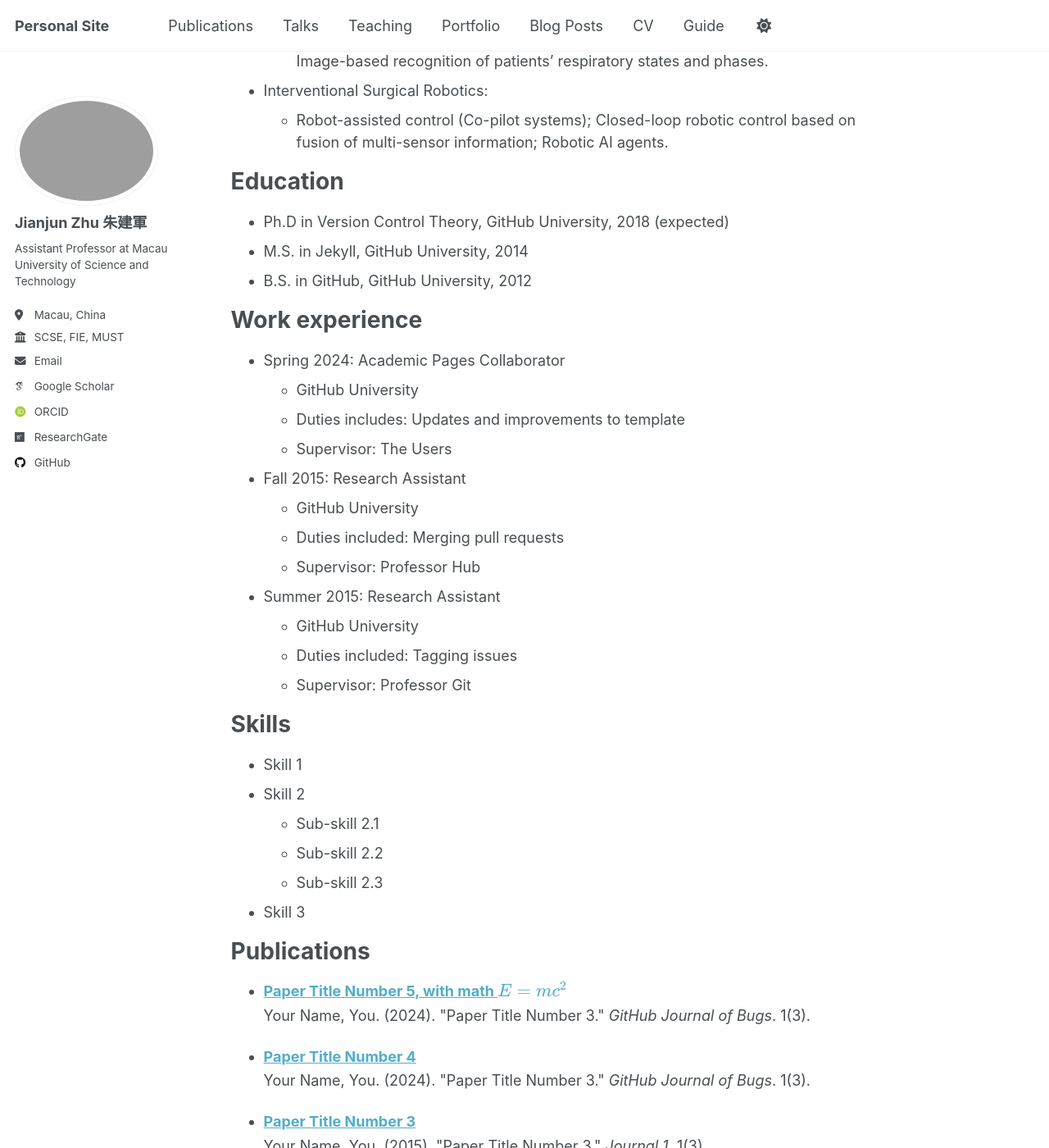
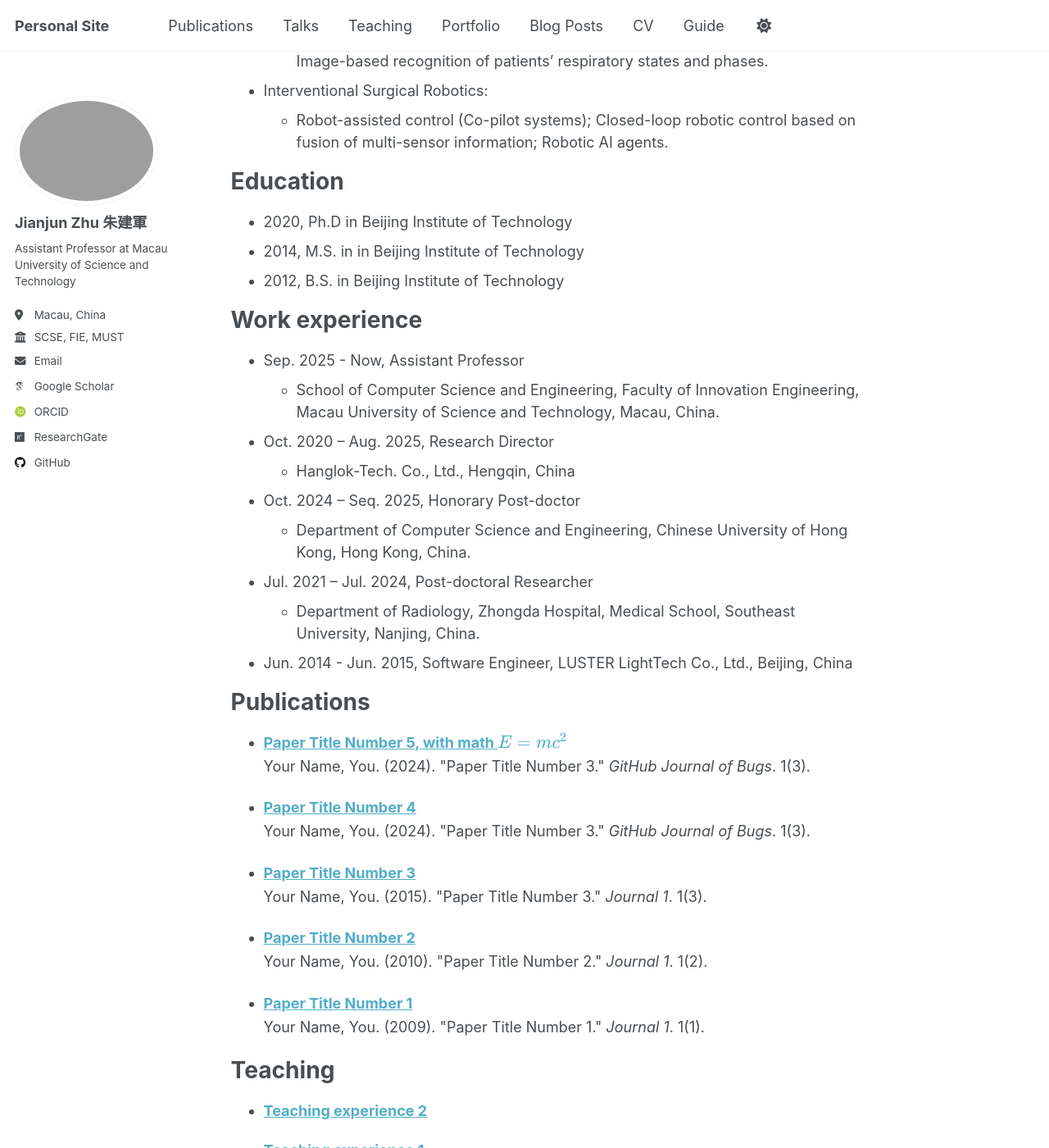
Before and after one commit to JianjunZhu/JianjunZhu.github.io, a Jekyll site: the page built from _pages/about.md, in a window 1280 px wide and 1400 px high, scrolled down 394 px. Shown: the whole window at 82% size. Built offline with Jekyll 4.4.1, drawn with Linux system fonts in a browser that asks for light colours; some web fonts are replaced; a script that is not in the unit is left out; some of the changed text lies outside the part shown.

Commit message:
Update about.md

```diff
--- a/_pages/about.md
+++ b/_pages/about.md
@@ -21,35 +21,27 @@ Research Interests include the following categories:
 
 Education
 ======
-* Ph.D in Version Control Theory, GitHub University, 2018 (expected)
-* M.S. in Jekyll, GitHub University, 2014
-* B.S. in GitHub, GitHub University, 2012
+
+* 2020, Ph.D in Beijing Institute of Technology
+* 2014, M.S. in in Beijing Institute of Technology
+* 2012, B.S. in Beijing Institute of Technology
 
 Work experience
 ======
-* Spring 2024: Academic Pages Collaborator
-  * GitHub University
-  * Duties includes: Updates and improvements to template
-  * Supervisor: The Users
+* Sep. 2025 - Now, Assistant Professor
+  * School of Computer Science and Engineering, Faculty of Innovation Engineering, Macau University of Science and Technology, Macau, China.
 
-* Fall 2015: Research Assistant
-  * GitHub University
-  * Duties included: Merging pull requests
-  * Supervisor: Professor Hub
+* Oct. 2020 – Aug. 2025, Research Director
+  * Hanglok-Tech. Co., Ltd., Hengqin, China
 
-* Summer 2015: Research Assistant
-  * GitHub University
-  * Duties included: Tagging issues
-  * Supervisor: Professor Git
+* Oct. 2024 – Seq. 2025, Honorary Post-doctor
+  * Department of Computer Science and Engineering, Chinese University of Hong Kong, Hong Kong, China.
 
-Skills
-======
-* Skill 1
-* Skill 2
-  * Sub-skill 2.1
-  * Sub-skill 2.2
-  * Sub-skill 2.3
-* Skill 3
+* Jul. 2021 – Jul. 2024, Post-doctoral Researcher
+  * Department of Radiology, Zhongda Hospital, Medical School, Southeast University, Nanjing, China.
+
+* Jun. 2014 - Jun. 2015, Software Engineer, LUSTER LightTech Co., Ltd., Beĳing, China
+
 
 Publications
 ======
@@ -57,18 +49,9 @@ Publications
     {% include archive-single-cv.html %}
   {% endfor %}</ul>
 
-Talks
-======
-  <ul>{% for post in site.talks reversed %}
-    {% include archive-single-talk-cv.html  %}
-  {% endfor %}</ul>
 
 Teaching
 ======
   <ul>{% for post in site.teaching reversed %}
     {% include archive-single-cv.html %}
   {% endfor %}</ul>
-
-Service and leadership
-======
-* Currently signed in to 43 different slack teams
```
